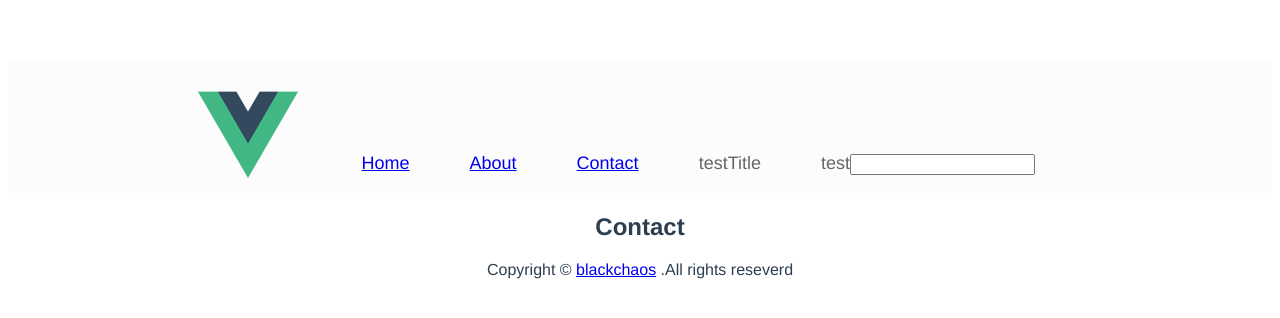
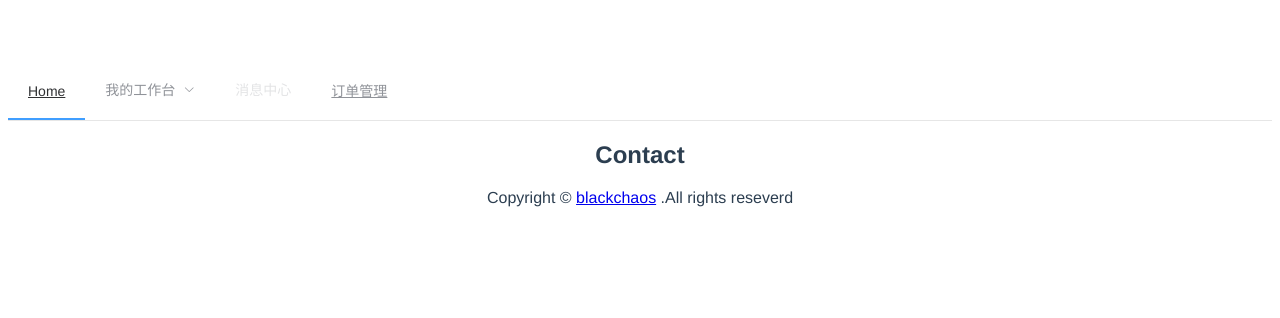
Before and after one commit to zzl81cn/vue-showcase, a Vue app in the folder vue-show-cli2.x/: page /#/contact in a window 1280 px wide. Shown: the top 318 px of the page. Built offline with nearby package versions, Linux system fonts and the light colour scheme.

Commit message:
vue-show 2.x element-ui

```diff
--- a/vue-show-cli2.x/package.json
+++ b/vue-show-cli2.x/package.json
@@ -11,6 +11,7 @@
   },
   "dependencies": {
     "axios": "^0.18.0",
+    "element-ui": "^2.9.1",
     "vue": "^2.5.2",
     "vue-router": "^3.0.1",
     "vuex": "^3.1.1"
--- a/vue-show-cli2.x/src/App.vue
+++ b/vue-show-cli2.x/src/App.vue
@@ -1,6 +1,7 @@
 <template>
   <div id="app">
-    <MyHeader :title="titleInfo" @transferUser="getUser"></MyHeader>
+    <!-- <MyHeader :title="titleInfo" @transferUser="getUser"></MyHeader> -->
+    <ElHeader></ElHeader>
     <div>{{user}}</div>
     <transition name="fade" mode="out-in">
       <keep-alive>
@@ -15,13 +16,15 @@
 </template>
 
 <script>
-import MyHeader from "./components/MyHeader";
+// import MyHeader from "./components/MyHeader";
+import ElHeader from "./components/ElHeader";
 import MyFooter from "./components/MyFooter";
 
 export default {
   name: "App",
   components: {
-    MyHeader,
+    // MyHeader,
+    ElHeader,
     MyFooter
   },
   data: function() {
--- /dev/null
+++ b/vue-show-cli2.x/src/components/ElHeader.vue
@@ -0,0 +1,38 @@
+<template>
+  <el-menu :default-active="activeIndex" class="el-menu-demo" mode="horizontal" @select="handleSelect">
+    <el-menu-item index="1">
+      <router-link to="/">Home</router-link>
+    </el-menu-item>
+    <el-submenu index="2">
+      <template slot="title">我的工作台</template>
+      <el-menu-item index="2-1">选项1</el-menu-item>
+      <el-menu-item index="2-2">选项2</el-menu-item>
+      <el-menu-item index="2-3">选项3</el-menu-item>
+      <el-submenu index="2-4">
+        <template slot="title">选项4</template>
+        <el-menu-item index="2-4-1">选项1</el-menu-item>
+        <el-menu-item index="2-4-2">选项2</el-menu-item>
+        <el-menu-item index="2-4-3">选项3</el-menu-item>
+      </el-submenu>
+    </el-submenu>
+    <el-menu-item index="3" disabled>消息中心</el-menu-item>
+    <el-menu-item index="4">
+      <a href="https://www.ele.me" target="_blank">订单管理</a>
+      </el-menu-item>
+  </el-menu>
+</template>
+
+<script>
+export default {
+  data () {
+    return {
+      activeIndex: '1'
+    }
+  },
+  methods: {
+    handleSelect(key, keyPath) {
+      console.log(key, keyPath);
+    }
+  }
+}
+</script>
--- a/vue-show-cli2.x/src/components/HelloWorld.vue
+++ b/vue-show-cli2.x/src/components/HelloWorld.vue
@@ -1,6 +1,7 @@
 <template>
   <div class="hello">
     <h1>{{ msg }}</h1>
+    <img src="/mapi/verify/img/code?_v=1559458659200" alt="">
     <h2>Essential Links</h2>
     <ul>
       <li>
@@ -98,7 +99,8 @@ export default {
     return {
       msg: 'Welcome to Your Vue.js App',
       info: null,
-      hoverIndex: -1
+      hoverIndex: -1,
+      verifyCode: testVerifyCode()
     }
   },
   methods: {
@@ -107,10 +109,23 @@ export default {
         console.log(Response)
         this.info = Response.data.data.projects;
       })
+    },
+    testVerifyCode() {
+      /* axios.get('/mapi/verify/img/code?_v=' + Date.now()).then(res => {
+        console.log('codeImg', res);
+        this.verifyCode = res.data;
+      }) */
+      let path = '/mapi/verify/img/code?_v=' + Date.now()
+      return path;
     }
   },
   created: function() {
+    console.group('created...')
     this.getData()
+  },
+  mounted: function() {
+    console.group('mounted...')
+    this.testVerifyCode()
   }
 }
 </script>
--- a/vue-show-cli2.x/src/main.js
+++ b/vue-show-cli2.x/src/main.js
@@ -1,12 +1,16 @@
 // The Vue build version to load with the `import` command
 // (runtime-only or standalone) has been set in webpack.base.conf with an alias.
 import Vue from 'vue'
+import ElementUI from 'element-ui'
+import 'element-ui/lib/theme-chalk/index.css'
+
 import App from './App'
 import router from './router'
 import store from './store'
 // const Axios = require('axios')
 
 Vue.config.productionTip = false;
+Vue.use(ElementUI)
 // Vue.prototype.$http = Axios;
 /* eslint-disable no-new */
 new Vue({
```
Also changed, not shown: vue-show-cli2.x/config/index.js (+10 -1 lines), 1 other file (tests, documents, lock files or other folders).
